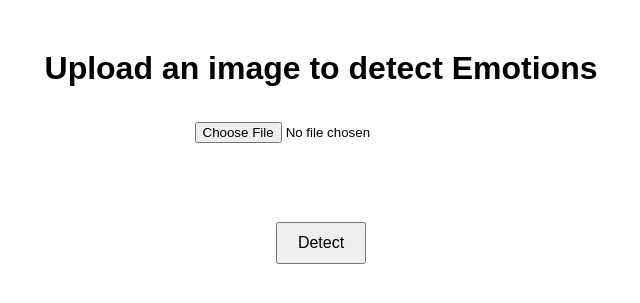
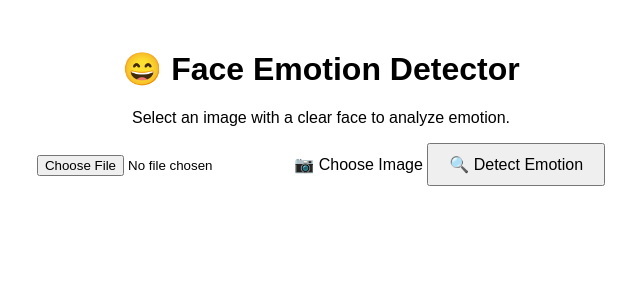
Before and after one commit to Viraj498/face_detection, a Flask app: page / in a window 1280 px wide. Shown: the top 303 px of the page, without its empty margins (319-959 px from the left). Run offline with Flask 3, Linux system fonts and the light colour scheme.

Commit message:
Updated index.html

```diff
--- a/templates/index.html
+++ b/templates/index.html
@@ -1,19 +1,24 @@
 <!DOCTYPE html>
-<html>
+<html lang="en">
 <head>
-        <title>Emotions Detection</title>
+  <meta charset="UTF-8">
+  <title>Face Emotion Detector</title>
   <link rel="stylesheet" href="{{ url_for('static', filename='style.css') }}">
+  <link href="https://fonts.googleapis.com/css2?family=Poppins:wght@400;600&display=swap" rel="stylesheet">
 </head>
-
 <body>
-    <h1>Upload an image to detect Emotions<h1>
-
+  <div class="container">
+    <div class="card">
+      <h1>😄 Face Emotion Detector</h1>
+      <p>Select an image with a clear face to analyze emotion.</p>
       <form action="/analyze" method="post" enctype="multipart/form-data">
-            <input type='file' name='image' accept='image/*' required> <br><br><br>
-            <button type='submit'>Detect</button>
+        <label class="custom-file-upload">
+          <input type="file" name="image" accept="image/*" required>
+          📷 Choose Image
+        </label>
+        <button type="submit">🔍 Detect Emotion</button>
       </form>
-
-
+    </div>
+  </div>
 </body>
-
 </html>
```
Also changed, not shown: uploads/handsome-man-smiling-happy-face-portrait-close-up_53876-145493.jpeg (added). Lines whose indentation alone changed are shown as unchanged.
